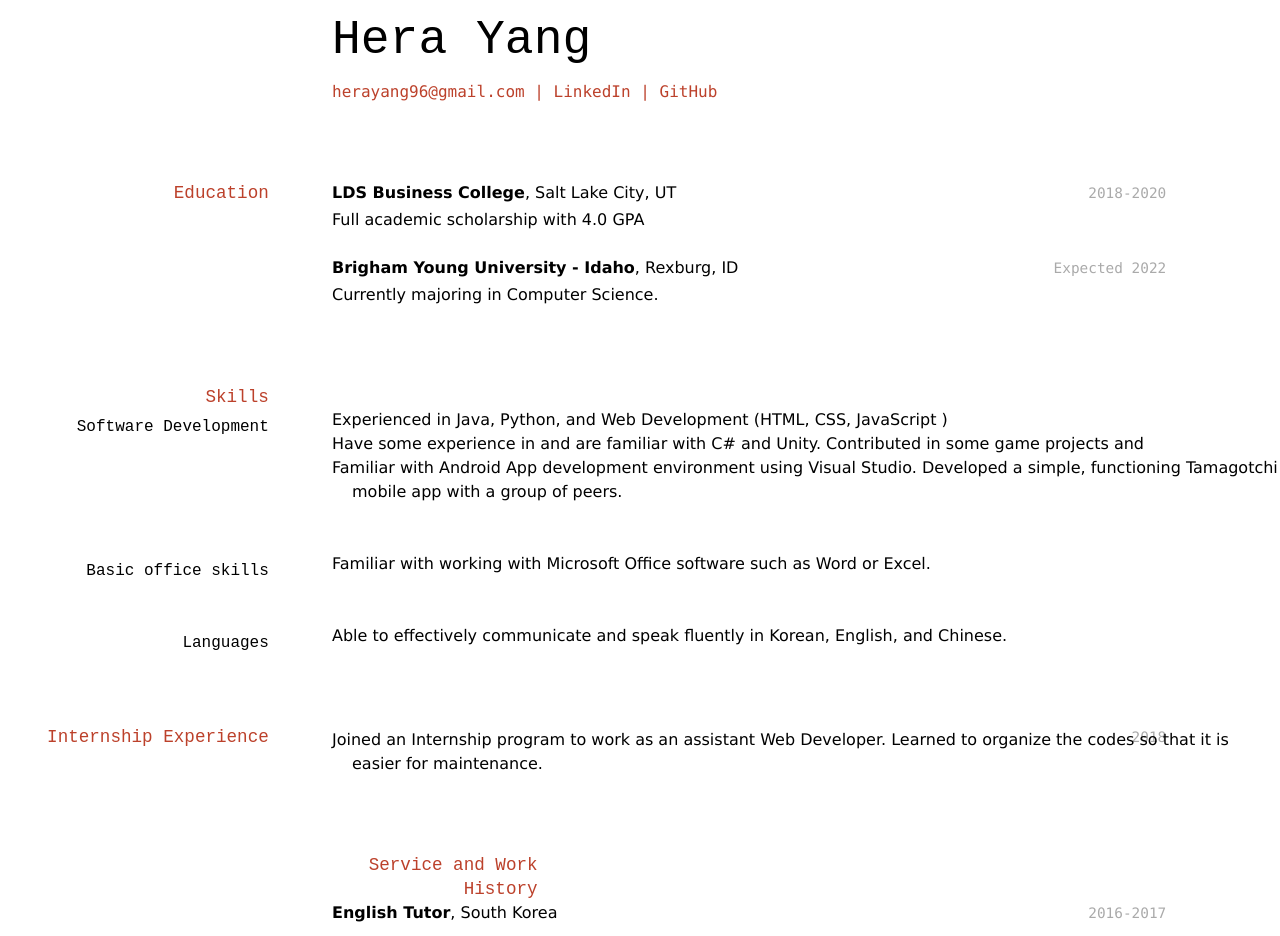
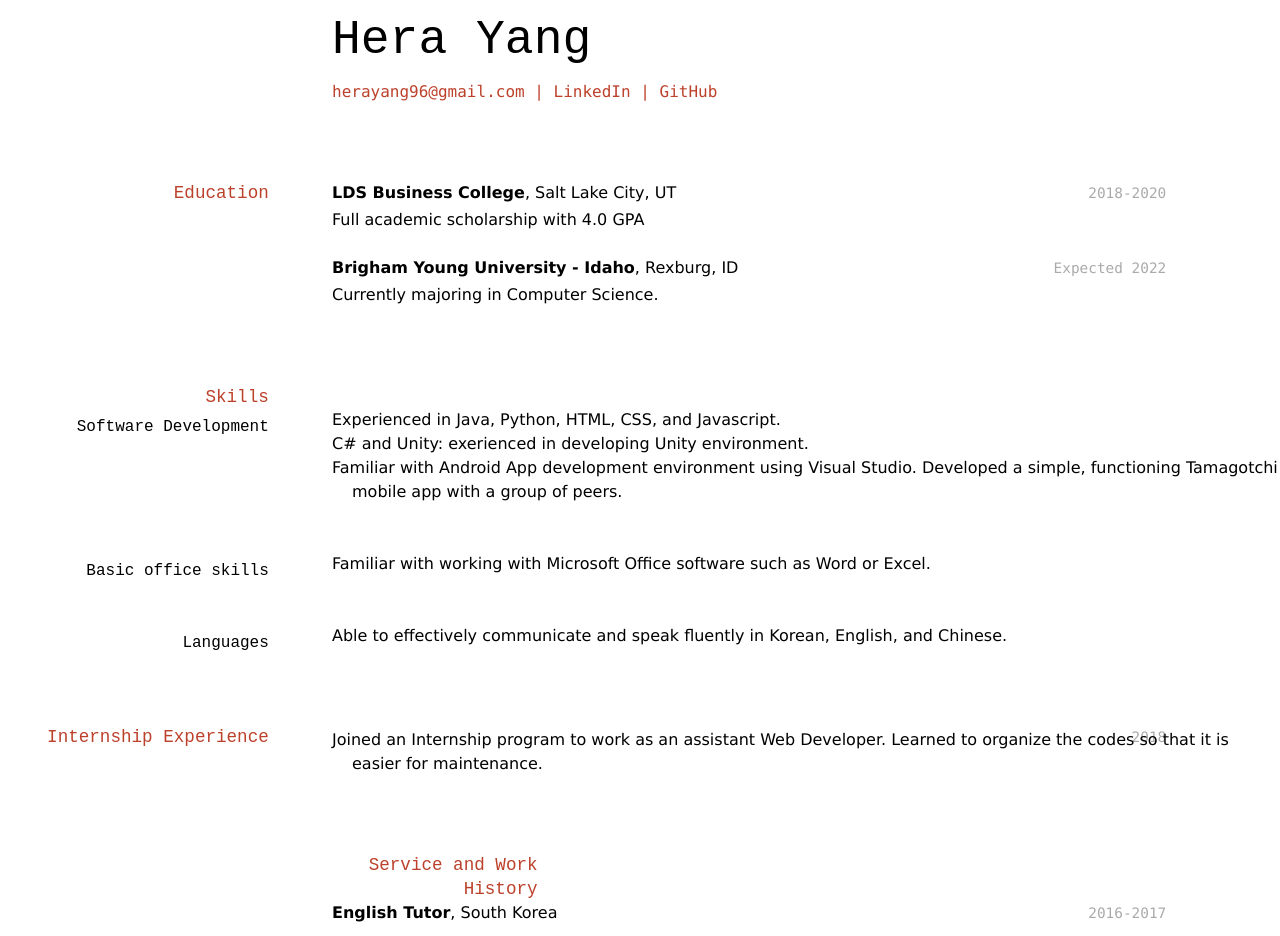
Before and after one commit to kinofmat/Yang_resume, a Jekyll site: the page built from docs/index.md, in a window 1280 px wide. Built offline with Jekyll 4.4.1, drawn with Linux system fonts in a browser that asks for light colours.

Commit message:
Update index.md

```diff
--- a/docs/index.md
+++ b/docs/index.md
@@ -30,8 +30,8 @@ __Brigham Young University - Idaho__, Rexburg, ID
 
 ### Software Development
 
-- Experienced in Java, Python, and Web Development (HTML, CSS, JavaScript )
-- Have some experience in and are familiar with C# and Unity. Contributed in some game projects and
+- Experienced in Java, Python, HTML, CSS, and Javascript.
+- C# and Unity: exerienced in developing Unity environment.
 - Familiar with Android App development environment using Visual Studio. Developed a simple, functioning Tamagotchi mobile app with a group of peers.
 
 ### Basic office skills
```
